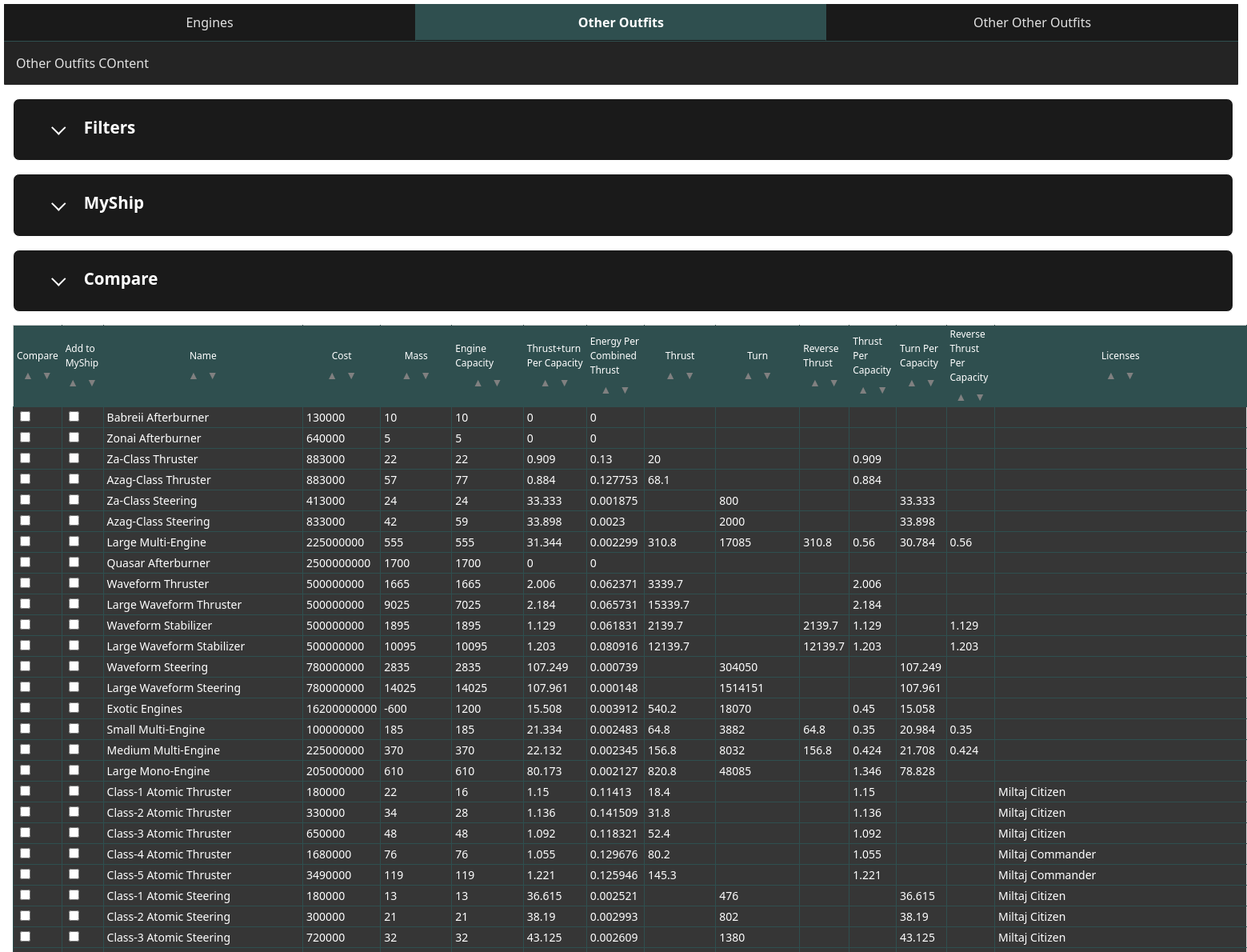
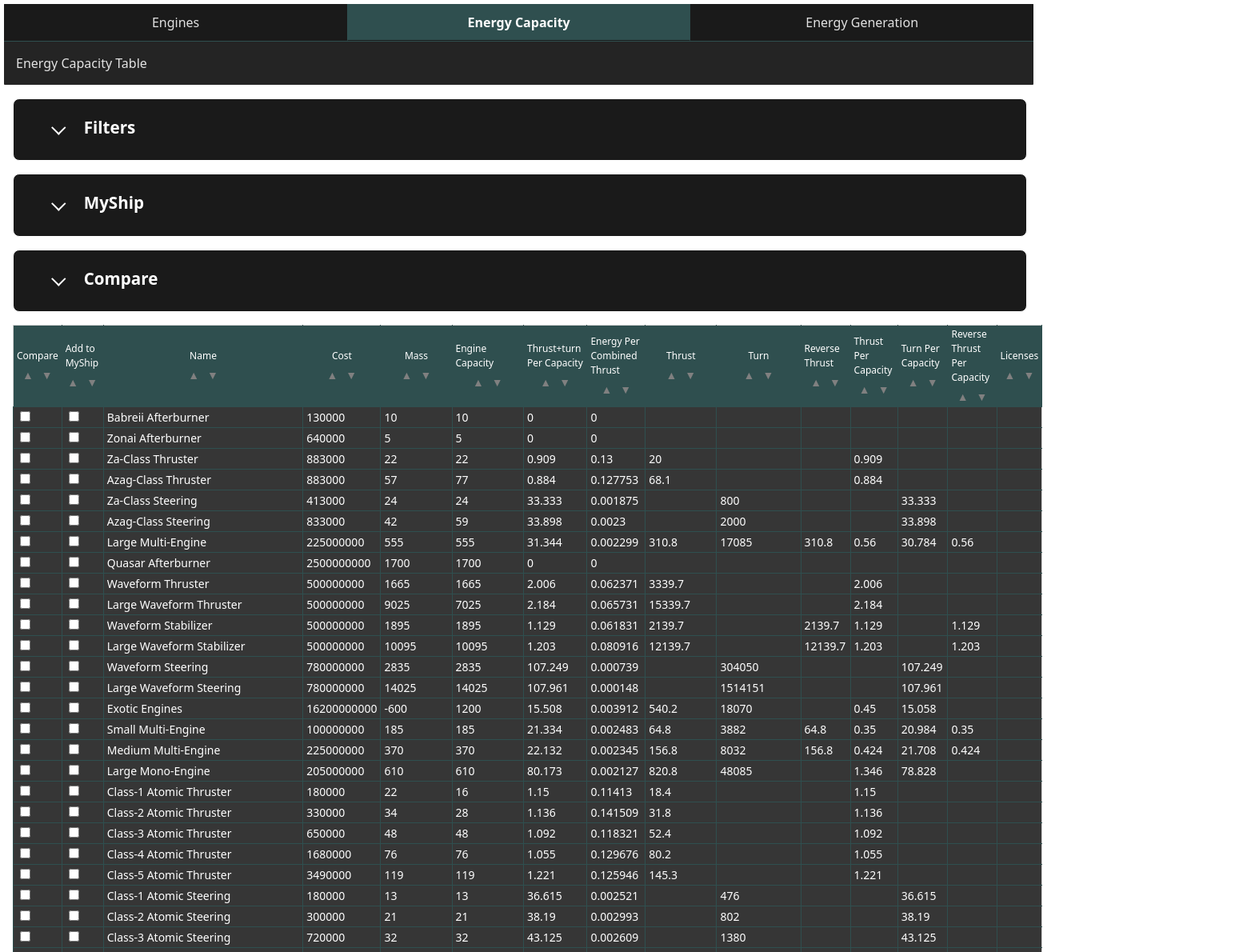
Before and after one commit to fly1ngsh33p7/endless_sky_outfit_table, a React (Vite) app: page / in a window 1280 px wide. Shown: the top 1190 px of the page at 80% size, 1559 px wide, since content can reach past the window. Built offline with nearby package versions, Linux system fonts and the light colour scheme.

Commit message:
created DataTypes.tsx

```diff
--- a/src/App.tsx
+++ b/src/App.tsx
@@ -4,31 +4,9 @@ import EnginesTable from './components/enginesTable/EnginesTable';
 import ComparisonPanel from './components/comparisonPanel/ComparisonPanel';
 import MyShipPanel from './components/myShipPanel/MyShipPanel';
 import TabbedPanel from './components/panel/TabbedPanel';
+import BetterTable from './components/betterTable/BetterTable';
+import * as dataTypes from './DataTypes';
 
-export interface License {
-	name: string;
-	cost?: number;
-}
-
-export interface Engine {
-	name: string;
-	licenses: License[];
-	cost?: number;
-	mass?: number;
-	'outfit space'?: number;
-	'engine capacity'?: number;
-	thrust?: number;
-	turn?: number;
-	'reverse thrust'?: number;
-	'turning energy'?: number;
-	'turning heat'?: number;
-	'thrust+turn per capacity'?: number;
-	'energy per combined thrust'?: number;
-	'thrust per capacity'?: number;
-	'thrusting energy'?: number,
-	'turn per capacity'?: number;
-	'reverse thrust per capacity'?: number;
-}
 
 // --- Hilfs-Konstanten + Post-Processing ---
 const ignorePatterns = [
@@ -48,7 +26,7 @@ const engineFieldTransforms: Record<string, (v: any) => any> = {
 	'outfit space': v => typeof v === 'number' ? -v : v,
 };
 
-function processEngines(raw: any[]): Omit<Engine, 'thrust per capacity' | 'turn per capacity' | 'reverse thrust per capacity' | 'thrust+turn per capacity' | 'energy per combined thrust'>[] {
+function processEngines(raw: any[]): Omit<dataTypes.Engine, 'thrust per capacity' | 'turn per capacity' | 'reverse thrust per capacity' | 'thrust+turn per capacity' | 'energy per combined thrust'>[] {
 	return raw.map(item => {
 		const copy: any = { ...item };
 		Object.keys(copy).forEach(k => {
@@ -63,11 +41,11 @@ function processEngines(raw: any[]): Omit<Engine, 'thrust per capacity' | 'turn
 }
 
 const licenseFieldTransforms: Record<string, (v: any) => any> = {
-	name: v => (typeof v === 'string' ? v.replace(/ License$/, '') : v),
+	name: v => (typeof v === 'string' ? v.replace(/ dataTypes.License$/, '') : v),
 };
 
-function processLicenses(raw: any[]): License[] {
-	return raw.reduce((acc: License[], item) => {
+function processLicenses(raw: any[]): dataTypes.License[] {
+	return raw.reduce((acc: dataTypes.License[], item) => {
 		const copy: any = { ...item };
 		Object.keys(copy).forEach(k => {
 			if (ignorePatterns.some(p => matchesPattern(k, p))) delete copy[k];
@@ -76,20 +54,20 @@ function processLicenses(raw: any[]): License[] {
 			const act = Object.keys(copy).find(k => k.toLowerCase() === f.toLowerCase());
 			if (act) copy[act] = fn(copy[act]);
 		});
-		if (!acc.some(l => l.name === copy.name)) acc.push(copy as License);
+		if (!acc.some(l => l.name === copy.name)) acc.push(copy as dataTypes.License);
 		return acc;
 	}, []);
 }
 
 function App() {
-	const [engines, setEngines] = useState<Engine[]>([]);
-	const [myShipEngines, setMyShipEngines] = useState<Engine[]>([]);
-	const [licenses, setLicenses] = useState<License[]>([]);
-	const [relevantLicenses, setRelevantLicenses] = useState<License[]>([]);
+	const [engines, setEngines] = useState<dataTypes.Engine[]>([]);
+	const [myShipEngines, setMyShipEngines] = useState<dataTypes.Engine[]>([]);
+	const [licenses, setLicenses] = useState<dataTypes.License[]>([]);
+	const [relevantLicenses, setRelevantLicenses] = useState<dataTypes.License[]>([]);
 	const [selectedLicenses, setSelectedLicenses] = useState<string[]>([]);
 	const [filters, setFilters] = useState<Filters>({});
 	const [visibleColumns, setVisibleColumns] = useState<string[]>([]);
-	const [enginesToCompare, setEnginesToCompare] = useState<Engine[]>([]);
+	const [enginesToCompare, setEnginesToCompare] = useState<dataTypes.Engine[]>([]);
 
 	// --- Daten laden + in echte License-Objekte umwandeln + in Engines mappen ---
 	useEffect(() => {
@@ -106,7 +84,7 @@ function App() {
 				const processed = processEngines(rawEng);
 
 				// 3) Lizenz-Namen → echte Objekte
-				const mapped: Engine[] = processed.map((e: any) => {
+				const mapped: dataTypes.Engine[] = processed.map((e: any) => {
 					const names: string[] = Array.isArray(e.licenses)
 						? e.licenses.map((lic: any) => (typeof lic === 'string' ? lic : lic.name))
 						: typeof e.licenses === 'string'
@@ -210,9 +188,9 @@ function App() {
 		<div className="app flex flex-col md:flex-row h-screen">
 			<TabbedPanel initialTabIndex={1}
 				tabs={[
-					{heading: "Engines", content: <>Engines Content</>},
-					{heading: "Other Outfits", content: <>Other Outfits COntent</>},
-					{heading: "Other Other Outfits", content: <>Other Other Outfits Content</>},
+					{heading: "Engines", content: <BetterTable data={[]} />},
+					{heading: "Energy Capacity", content: <>Energy Capacity Table</>},
+					{heading: "Energy Generation", content: <>Energy Generation Table</>},
 				]}
 
 			/>
--- /dev/null
+++ b/src/DataTypes.tsx
@@ -0,0 +1,113 @@
+/*
+        "Secondary Weapons"
+        "Guns"
+        "Turrets"
+        "Systems"
+        "Engines"
+        "Hand to Hand"
+        "Power"
+        "Ammunition"
+        "Licenses"
+        "Special"
+        "Unique"
+        "Powers"
+        "Minerals"
+        "Production"
+        "Hidden"
+    */
+
+
+export interface License {
+	name: string;
+	cost?: number;
+}
+
+export interface Engine {
+	name: string;
+	licenses: License[];
+	cost?: number;
+	mass?: number;
+	'outfit space'?: number;
+	'engine capacity'?: number;
+	thrust?: number;
+	turn?: number;
+	'reverse thrust'?: number;
+	'turning energy'?: number;
+	'turning heat'?: number;
+	'thrust+turn per capacity'?: number;
+	'energy per combined thrust'?: number;
+	'thrust per capacity'?: number;
+	'thrusting energy'?: number,
+	'turn per capacity'?: number;
+	'reverse thrust per capacity'?: number;
+}
+
+export interface SecondaryWeapon {
+    name: string;
+    [key: string]: any; // Allow additional fields
+}
+
+export interface Gun {
+    name: string;
+    [key: string]: any; // Allow additional fields
+}
+
+export interface Turret {
+    name: string;
+    [key: string]: any; // Allow additional fields
+}
+
+export interface System {
+    name: string;
+    [key: string]: any; // Allow additional fields
+}
+
+export interface Engine {
+    name: string;
+    [key: string]: any; // Allow additional fields
+}
+
+export interface HandToHand {
+    name: string;
+    [key: string]: any; // Allow additional fields
+}
+
+export interface Power {
+    name: string;
+    [key: string]: any; // Allow additional fields
+}
+
+export interface Ammunition {
+    name: string;
+    [key: string]: any; // Allow additional fields
+}
+
+export interface License {
+    name: string;
+    [key: string]: any; // Allow additional fields
+}
+
+export interface Special {
+    name: string;
+    [key: string]: any; // Allow additional fields
+}
+
+export interface Unique {
+    name: string;
+    [key: string]: any; // Allow additional fields
+}
+
+export interface Mineral {
+    name: string;
+    [key: string]: any; // Allow additional fields
+}
+
+export interface Production {
+    name: string;
+    [key: string]: any; // Allow additional fields
+}
+
+export interface Hidden {
+    name: string;
+    [key: string]: any; // Allow additional fields
+}
```
